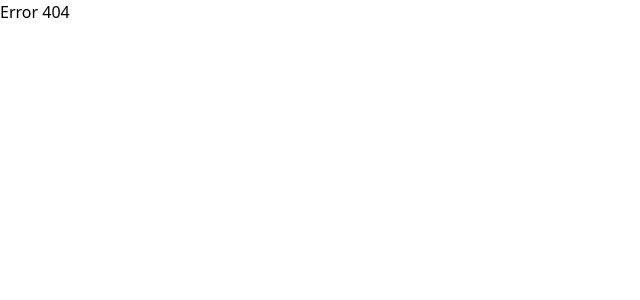
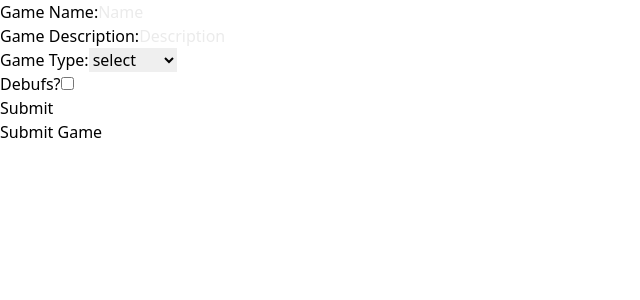
Before and after one commit to srychert/party-games-platform, a React (Create React App) app in the folder frontend/: page /addgame in a window 1280 px wide. Before the commit this address had no page. Shown: the top 300 px of the page, without its empty margins (0-640 px from the left). Built offline with nearby package versions, Linux system fonts and the light colour scheme; what prettier-plugin-tailwindcss would draw is missing.

Commit message:
AddGame form dla typu abcd i bez walidacji

```diff
--- /dev/null
+++ b/frontend/src/AddGameForm/AddGame.js
@@ -0,0 +1,43 @@
+import React, {useState} from "react";
+import {useNavigate} from "react-router-dom"
+import InitialState from "./InitialState";
+import AddQuestions from "./AddQuestions";
+import useNewGame from "../hooks/useNewGame";
+
+function AddGame(){
+    const naviagte=useNavigate()
+    const [initialState,setInitialState] = useState(true)
+    const [iStateData,setIStateData] = useState({
+        "name":"",
+        "description":"",
+        "type":"",
+        "debufs":false
+    })
+
+    const [questions,setQuestions]=useState([])
+
+
+    const handleSubmit = ()=>{
+        const game={"name": iStateData.name,
+            "description": iStateData.description,
+            "type": iStateData.type,
+            "questions":questions,
+            "debufs": iStateData.debufs,
+            "createdBy":"N/A"}
+        console.log(game)
+        // useNewGame(game)
+        naviagte("/addgame")
+    }
+
+
+    return(
+        <div>
+            {initialState?
+                <InitialState setInitialState={setInitialState} setIStateData={setIStateData}/>:
+                <AddQuestions questions={questions} setQuestions={setQuestions}/>}
+            <button onClick={handleSubmit}>Submit Game</button>
+        </div>
+    )
+}
+
+export default AddGame;
--- /dev/null
+++ b/frontend/src/AddGameForm/AddQuestions.js
@@ -0,0 +1,74 @@
+import {useState} from "react";
+
+
+function AddQuestions({questions,setQuestions}){
+    const [type,setType]=useState("")
+    const [qusetion,setQuestion]=useState("")
+    const [answers,setAnswers]=useState([])
+    const [correct,setCorrect]=useState("")
+
+    const [a,setA]=useState("")
+    const [b,setB]=useState("")
+    const [c,setC]=useState("")
+    const [d,setD]=useState("")
+
+
+    const handleNext = (event) =>{
+        event.preventDefault()
+        setAnswers([a,b,c,d])
+        const newQuestion={"type":type,"question":qusetion,"answers":answers,"correct":correct}
+        setQuestions([...questions,newQuestion])
+        setType("")
+        setQuestion("")
+        setAnswers([])
+        setCorrect("")
+        setA("")
+        setB("")
+        setC("")
+        setD("")
+    }
+
+    return(
+        <div>
+            <form>
+                <div>
+                    <label>Set question type:</label>
+                    <select value={""} onChange={(e)=>setType(e.target.value)}>
+                        <option value={""}>select</option>
+                        <option value={"abcd"}>ABCD</option>
+                        <option value={"true/false"}>true/false</option>
+                        <option value={"input"}>input</option>
+                    </select>
+                </div>
+                <div>
+                    <label>Set question:</label>
+                    <input value={qusetion} type={"text"} placeholder={"question"} onChange={(e)=>setQuestion(e.target.value)}/>
+                </div>
+                <div>
+                    {type==="abcd"?
+                        <div>
+                            <input type={"text"} placeholder={"option A"} onChange={(e)=>setA(e.target.value)}/>
+                            <input type={"text"} placeholder={"option B"} onChange={(e)=>setB(e.target.value)}/>
+                            <input type={"text"} placeholder={"option C"} onChange={(e)=>setC(e.target.value)}/>
+                            <input type={"text"} placeholder={"option D"} onChange={(e)=>setD(e.target.value)}/>
+                            <select onChange={(e)=>setCorrect(e.target.value)}>
+                                <option>select correct</option>
+                                <option value={"1"}>A</option>
+                                <option value={"2"}>B</option>
+                                <option value={"3"}>C</option>
+                                <option value={"4"}>D</option>
+                            </select>
+                            <button onClick={handleNext}>Next question</button>
+                        </div>
+                        :type==="input"?
+                            <div>input</div>
+                            :type==="true/false"?
+                                <div>true/false</div>
+                                :null}
+                </div>
+            </form>
+        </div>
+    )
+}
+
+export default AddQuestions;
--- /dev/null
+++ b/frontend/src/AddGameForm/InitialState.js
@@ -0,0 +1,49 @@
+import {useState} from "react";
+
+
+function InitialState({setInitialState, setIStateData}){
+    const [name,setName]=useState("")
+    const [description,setDescription]=useState("")
+    const [type,setType]=useState("")
+    const [debufs,setDebufs]=useState(false)
+
+    function handleInitialState(event){
+        event.preventDefault()
+        setIStateData({
+            "name":name,
+            "description":description,
+            "type":type,
+            "debufs":debufs})
+        setInitialState(false)
+    }
+
+    return(
+        <div>
+            <form onSubmit={handleInitialState}>
+                <div>
+                    <label>Game Name:</label>
+                    <input type={"text"} placeholder={"Name"} onChange={(e)=>setName(e.target.value)} />
+                </div>
+                <div>
+                    <label>Game Description:</label>
+                    <input type={"text"} placeholder={"Description"} onChange={(e)=>setDescription(e.target.value)} />
+                </div>
+                <div>
+                    <label>Game Type:</label>
+                    <select onChange={(e)=>setType(e.target.value)}>
+                        <option>select</option>
+                        <option value={"singular"}>Singular</option>
+                        <option value={"colective"}>Colective</option>
+                    </select>
+                </div>
+                <div>
+                    <label>Debufs?</label>
+                    <input onChange={()=>setDebufs(!debufs)} type={"checkbox"}/>
+                </div>
+                <input value={"Submit"} type={"submit"}/>
+            </form>
+        </div>
+    )
+}
+
+export default InitialState;
--- /dev/null
+++ b/frontend/src/hooks/useNewGame.js
@@ -0,0 +1,19 @@
+import axios from "axios";
+import { useEffect, useState } from "react";
+
+function useNewGame(game){
+    const [gamedata, setGamedata] = useState({});
+    useEffect(() => {
+        axios
+            .post(`http://${process.env.REACT_APP_DOMAIN}:8080/api/v1/games`,game)
+            .then((res) => {
+                setGamedata(res.data);
+            })
+            .catch((err) => {
+                console.log(err);
+            });
+    }, [game]);
+    return gamedata;
+}
+
+export default useNewGame;
--- a/frontend/src/index.js
+++ b/frontend/src/index.js
@@ -15,6 +15,7 @@ import AuthService from "./AuthService/AuthService";
 
 import UserPanel from "./UserPanel/UserPanel";
 import Security from "./UserPanel/Security";
+import AddGame from "./AddGameForm/AddGame";
 
 const router = createBrowserRouter([
   {
@@ -63,6 +64,11 @@ const router = createBrowserRouter([
     element: <Security />,
     errorElement: <div>Error 404</div>
   },
+  {
+    path:"/addgame",
+    element: <AddGame/>,
+    errorElement: <div>Error 404</div>
+  }
 
 ]);
 
```
